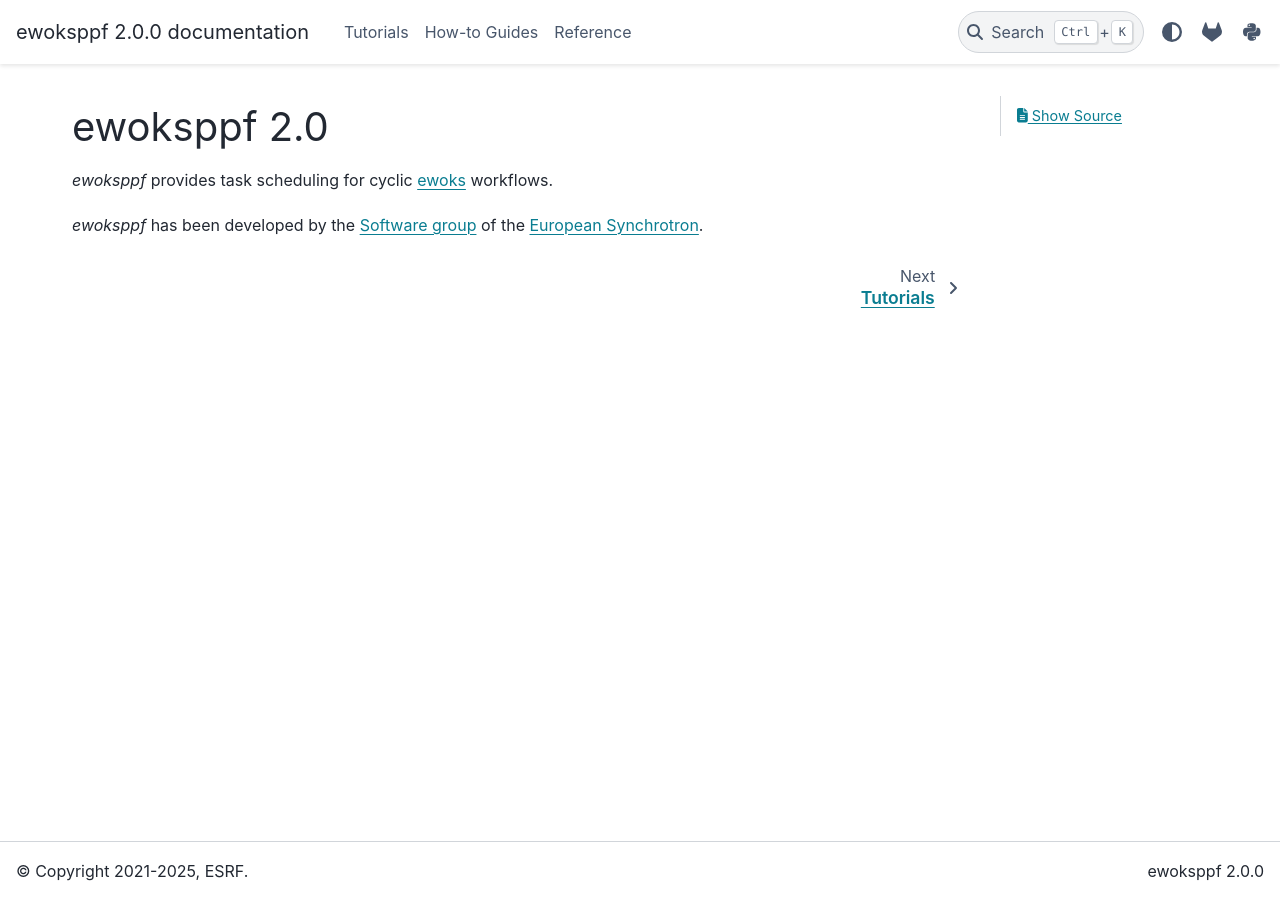
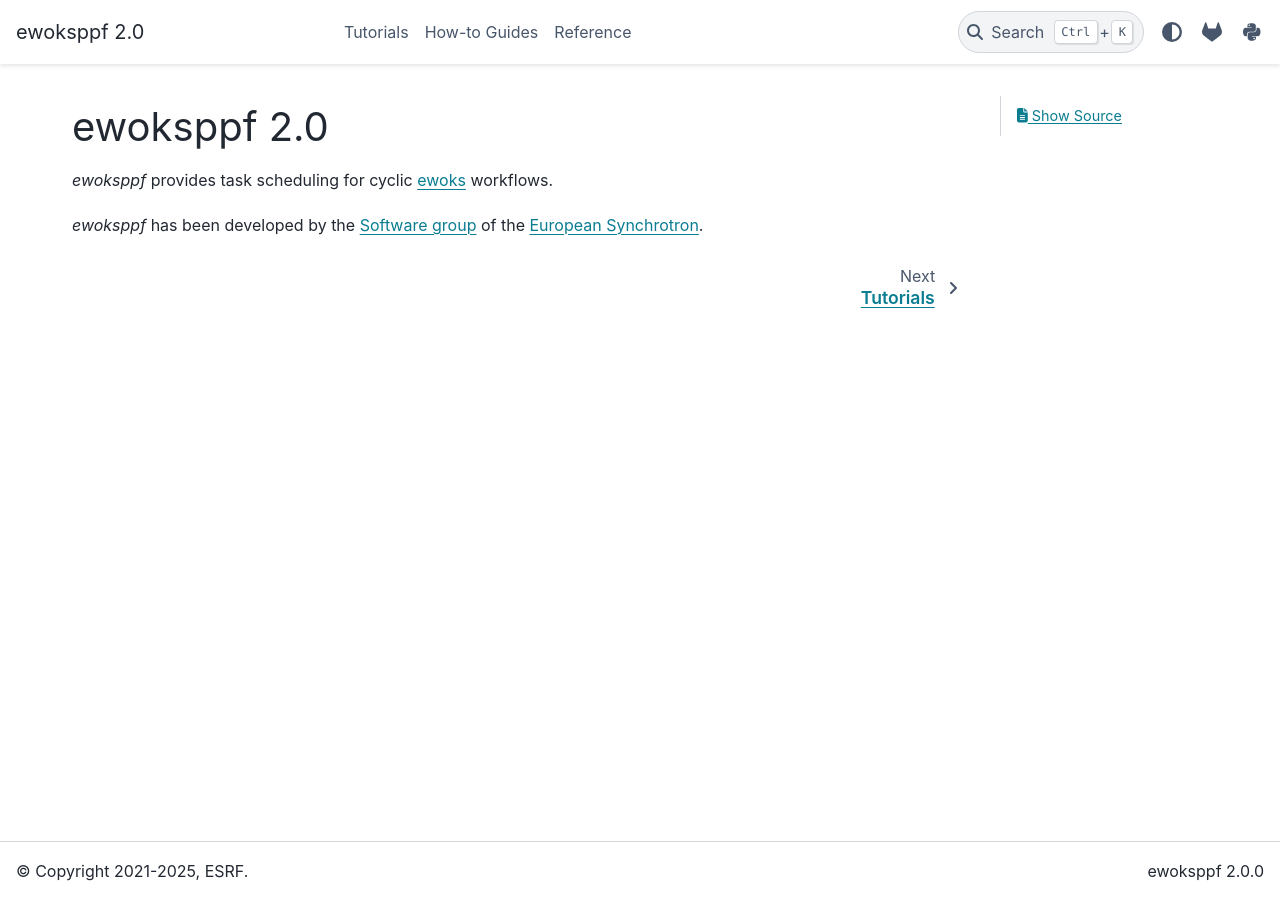
Before and after one commit to ewoks-kit/ewoksppf, a Sphinx documentation site: the page built from doc/index.rst, in a window 1280 px wide. Built offline with Sphinx 7.4.7 and the PyData theme 0.15.4, drawn with Linux system fonts in a browser that asks for light colours.

Commit message:
docs: html title

```diff
--- a/doc/conf.py
+++ b/doc/conf.py
@@ -45,6 +45,8 @@
 # https://www.sphinx-doc.org/en/master/usage/configuration.html#options-for-html-output
 
 html_theme = "pydata_sphinx_theme"
+html_title = docstitle
+# html_logo = "_static/logo.png"
 html_static_path = []
 html_theme_options = {
     "icon_links": [
@@ -59,6 +61,9 @@
             "icon": "fa-brands fa-python",
         },
     ],
+    "logo": {
+        "text": docstitle,
+    },
     "footer_start": ["copyright"],
     "footer_end": ["footer_end"],
 }
```
